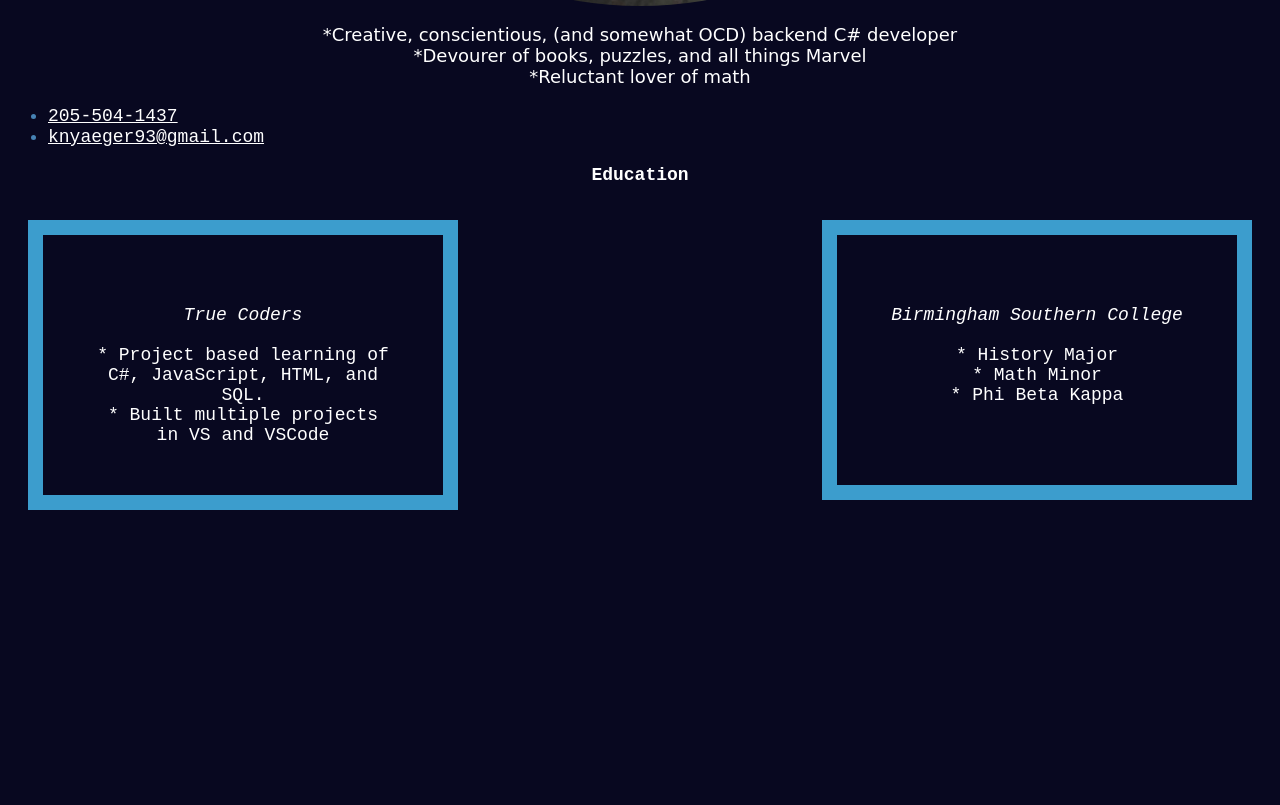
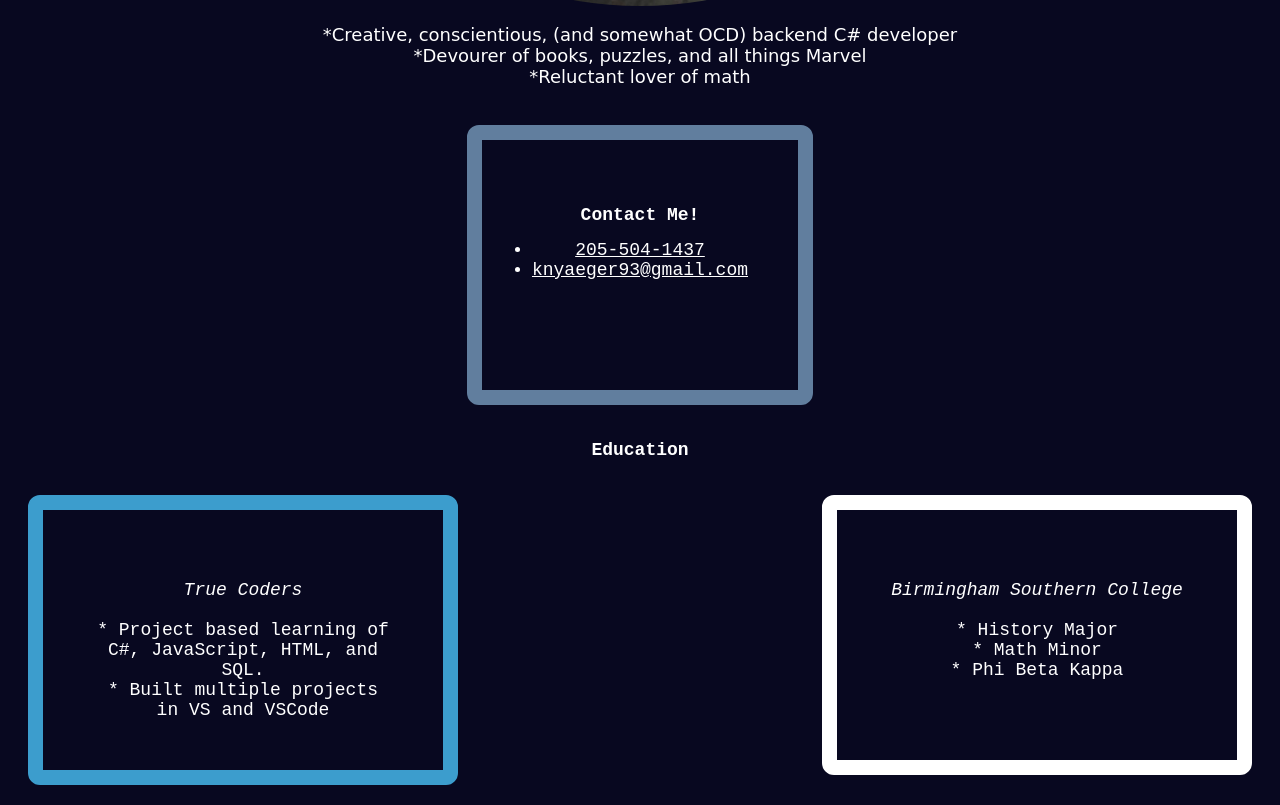
Before and after one commit to KatelynYaeger/Portfolio, a plain HTML site: page index.html in a window 1280 px wide. Shown: the part 567-1372 px from the top of the page. Before the commit the page ends 1097 px from the top, so only its background shows below. Drawn offline with Linux system fonts and the light colour scheme.

Commit message:
more css styling

```diff
--- a/index.html
+++ b/index.html
@@ -16,9 +16,10 @@
         </div>
             <p id="p1"> *Creative, conscientious, (and somewhat OCD) backend C# developer <br> *Devourer of books, puzzles, and all things Marvel <br> *Reluctant lover of math  </p>
     </section>
-        <ul class="bottom">
-            <li class="contact"><a href="tel: 205-504-1437">205-504-1437</a></li>
-            <li class="contact"><a href="mailto: knyaeger93@gmail.com">knyaeger93@gmail.com</a></li>
+        <ul class="contact">
+            <H2>Contact Me!</H2>
+            <li><a href="tel: 205-504-1437">205-504-1437</a></li>
+            <li><a href="mailto: knyaeger93@gmail.com">knyaeger93@gmail.com</a></li>
         </ul>
 <div class="edu">
     <section>
--- a/style.css
+++ b/style.css
@@ -18,6 +18,14 @@
       text-align: left;
       font-family: fantasy;
       color: steelblue;
+      width: 100px;
+      height: 150px;
+      border: 15px solid rgb(97, 126, 158);
+      border-radius: 12px;
+      padding: 50px;
+      margin: 20px;
+      display: inline-table;
+      float: center;
 }
 
 
@@ -46,6 +54,7 @@ img {
       width: 300px;
       height: 150px;
       border: 15px solid rgb(60, 157, 205);
+      border-radius: 12px;
       padding: 50px;
       margin: 20px;
       display: inline-table;
@@ -55,7 +64,8 @@ img {
     .div2 {
       width: 300px;
       height: 150px;
-      border: 15px solid rgb(60, 157, 205);
+      border: 15px solid white;
+      border-radius: 12px;
       padding: 50px;
       margin: 20px;
       display: inline-table;
```
